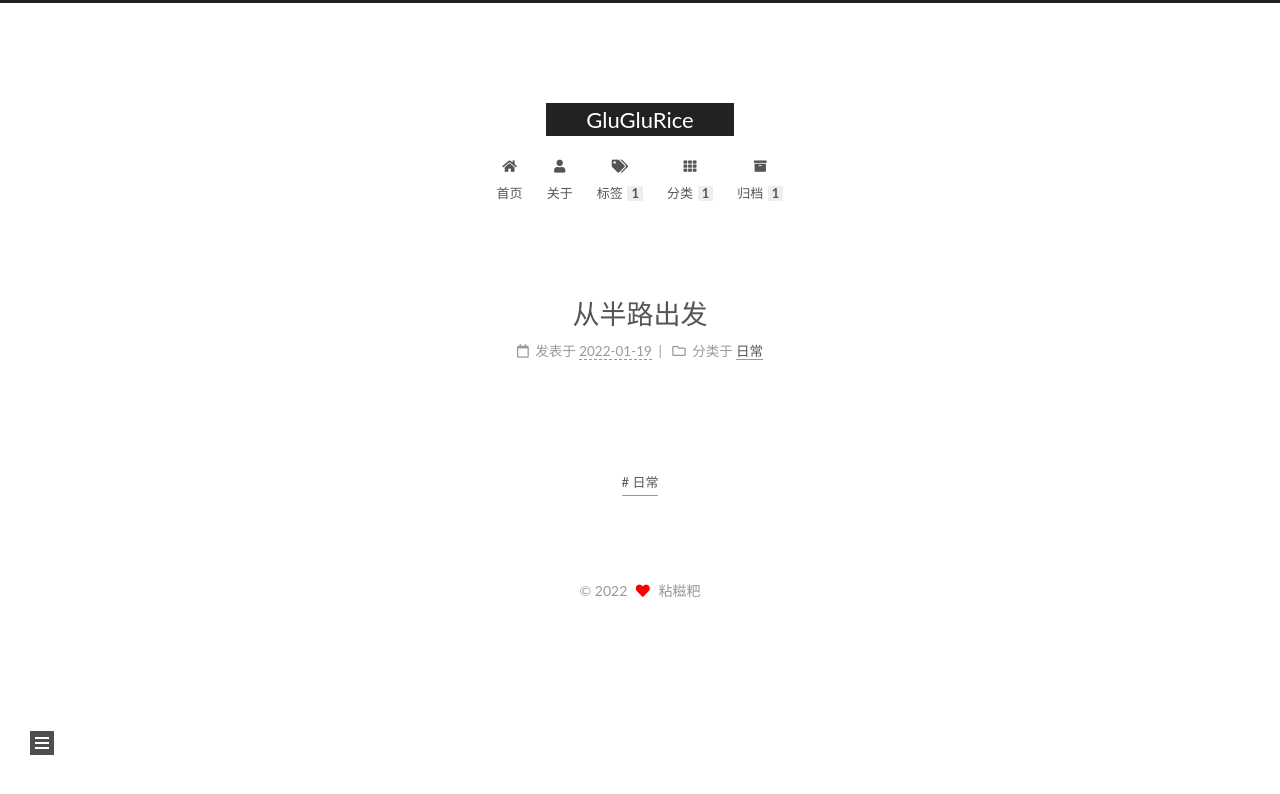
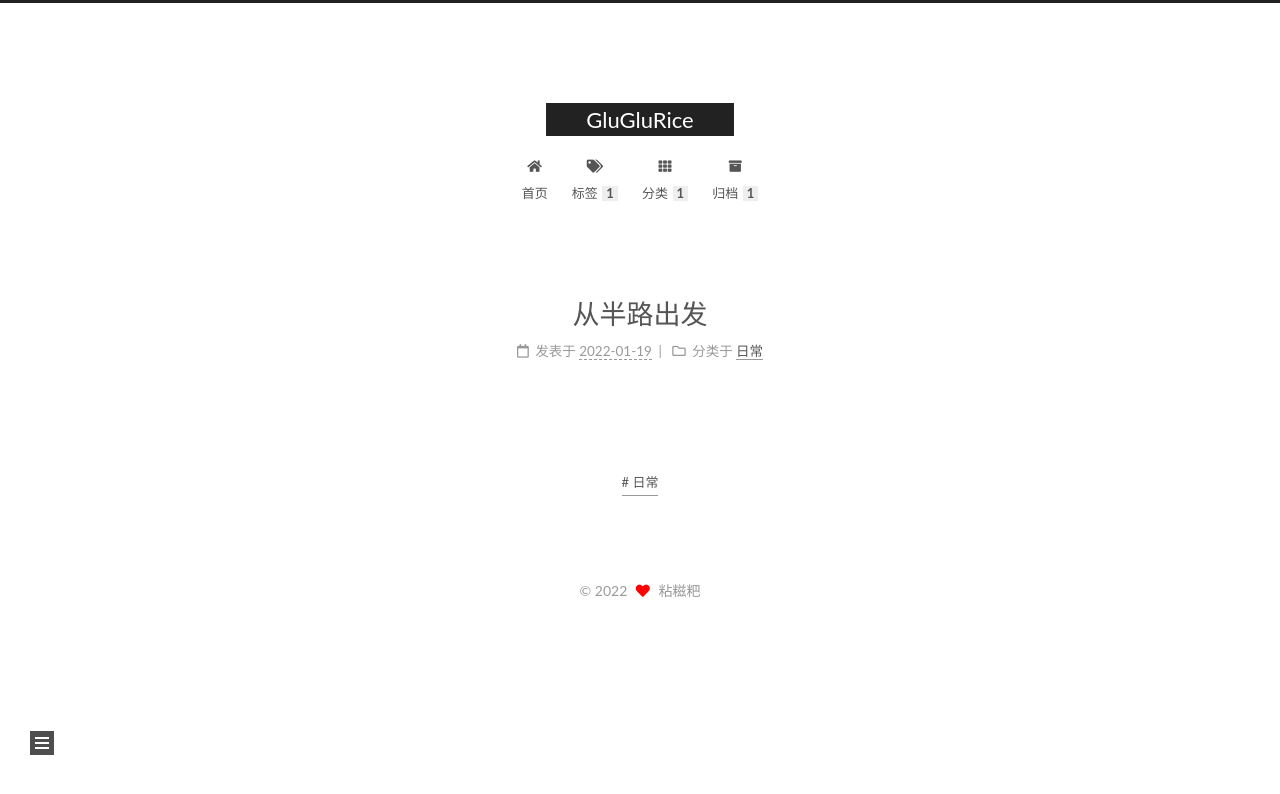
Before and after one commit to gluglurice/gluglurice.github.io, a plain HTML site: page 2022/01/19/从半路出发/index.html in a window 1280 px wide. Drawn offline with nearby package versions, Linux system fonts and the light colour scheme; files that its build step writes are made by us from their sources; files whose address does not match are found by name.

Commit message:
Site updated: 2022-01-19 19:31:35

```diff
--- a/2022/01/19/从半路出发/index.html
+++ b/2022/01/19/从半路出发/index.html
@@ -85,7 +85,6 @@
 <nav class="site-nav">
   <ul class="main-menu menu">
         <li class="menu-item menu-item-home"><a href="/gluglurice/" rel="section"><i class="fa fa-home fa-fw"></i>首页</a></li>
-        <li class="menu-item menu-item-about"><a href="/gluglurice/about/" rel="section"><i class="fa fa-user fa-fw"></i>关于</a></li>
         <li class="menu-item menu-item-tags"><a href="/gluglurice/tags/" rel="section"><i class="fa fa-tags fa-fw"></i>标签<span class="badge">1</span></a></li>
         <li class="menu-item menu-item-categories"><a href="/gluglurice/categories/" rel="section"><i class="fa fa-th fa-fw"></i>分类<span class="badge">1</span></a></li>
         <li class="menu-item menu-item-archives"><a href="/gluglurice/archives/" rel="section"><i class="fa fa-archive fa-fw"></i>归档<span class="badge">1</span></a></li>
```
Also changed, not shown: about/index.html (+0 -1 lines), archives/2022/01/index.html (+0 -1 lines), archives/2022/index.html (+0 -1 lines), archives/index.html (+0 -1 lines), categories/index.html (+0 -1 lines), categories/日常/index.html (+0 -1 lines), index.html (+0 -1 lines), tags/index.html (+0 -1 lines), tags/日常/index.html (+0 -1 lines).
